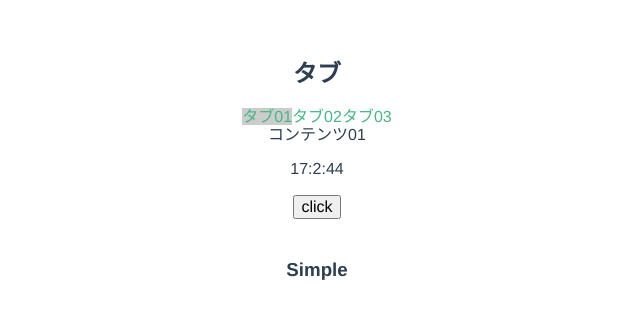
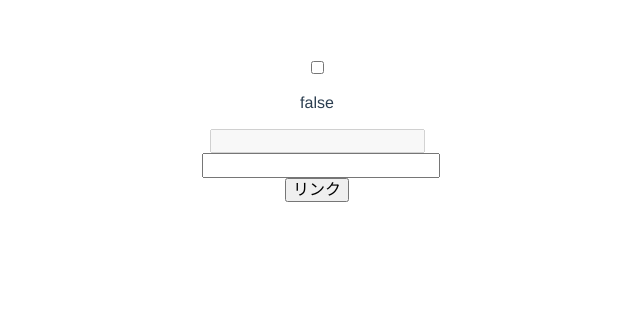
Before and after one commit to noguchi-makito/drive-site, a Vue app: page /hellow in a window 1280 px wide. Shown: the top 318 px of the page, without its empty margins (323-963 px from the left). Built offline with nearby package versions, Linux system fonts and the light colour scheme.

Commit message:
ログイン部分のテスト

```diff
--- a/src/components/HelloWorld.vue
+++ b/src/components/HelloWorld.vue
@@ -1,71 +1,42 @@
 <template>
   <div>
-    <h2>タブ</h2>
-    <div id="tabs" class="container">
-      <div class="tabs">
-        <a
-          v-on:click="activetab = 1"
-          v-bind:class="[activetab === 1 ? 'active' : '']"
-          >タブ01</a
-        >
-        <a
-          v-on:click="activetab = 2"
-          v-bind:class="[activetab === 2 ? 'active' : '']"
-          >タブ02</a
-        >
-        <a
-          v-on:click="activetab = 3"
-          v-bind:class="[activetab === 3 ? 'active' : '']"
-          >タブ03</a
-        >
-      </div>
-      <div class="content">
-        <div v-show="activetab === 1" class="tabcontent">コンテンツ01</div>
-        <div v-show="activetab === 2" class="tabcontent">コンテンツ02</div>
-        <div v-show="activetab === 3" class="tabcontent">コンテンツ03</div>
+    <div>
+      <input type="checkbox" id="checkbox" v-model="checked" />
+      <p>{{checked}}</p>
+      <input type="text" v-if="checked" />
+      <input type="text" v-else disabled="disabled" />
+      <div class="password_box">
+        <input v-bind:type="inputType" id="password" class="input" />
+        <span v-on:click="onClick" v-bind:class="iconType"></span>
       </div>
     </div>
-    <p>{{ timestamp }}</p>
-
-    <button v-on:click="openModal">click</button>
-    <showmodal v-show="showContent" v-on:from-child="closeModal"
-      >slotからモーダルウィンドウへ</showmodal
-    >
-
-    <h3 class="vue-title">Simple</h3>
+    <button type="button" v-on:click="link">リンク</button>
   </div>
 </template>
 
 <script>
-import showmodal from "./parts/showmodal.vue"; //componentパス
 export default {
-  components: {
-    showmodal
-  }, //componentのファイル名
-  created() {
-    this.getNow();
-  },
   data() {
     return {
-      activetab: 1,
-      timestamp: "",
-      showContent: false,
-      aaa: false
+      checked: false,
+      isChecked: false
     };
   },
+
   methods: {
-    getNow: function() {
-      const today = new Date();
-      const time =
-        today.getHours() + ":" + today.getMinutes() + ":" + today.getSeconds();
-      const dateTime = time;
-      this.timestamp = dateTime;
+    onClick: function() {
+      this.isChecked = !this.isChecked;
     },
-    openModal: function() {
-      this.showContent = true;
+    link: function() {
+      this.$router.push({ path: "/form" });
+    }
+  },
+  computed: {
+    inputType: function() {
+      return this.isChecked ? "text" : "password";
     },
-    closeModal: function() {
-      this.showContent = false;
+    iconType: function() {
+      return this.isChecked ? "openIcon" : "closeIcon";
     }
   }
 };
@@ -93,4 +64,37 @@ p.text {
 .active {
   background: #ccc;
 }
+.password_box {
+  position: relative;
+  width: 20%;
+  margin: 0 auto;
+}
+.closeIcon,
+.openIcon {
+  position: absolute;
+  top: 0;
+  bottom: 0;
+  right: 10px;
+  margin: auto;
+  line-height: 1.5;
+  font-size: 16px;
+  cursor: pointer;
+}
+.password {
+  width: 100%;
+}
+
+.closeIcon::after {
+  font-family: "Font Awesome 5 Free";
+  content: "\f070";
+}
+
+.openIcon::after {
+  font-family: "Font Awesome 5 Free";
+  content: "\f06e";
+}
+
+.password_box input {
+  width: 100%;
+}
 </style>
```
Also changed, not shown: src/components/FormPage.vue (+9 -11 lines).
